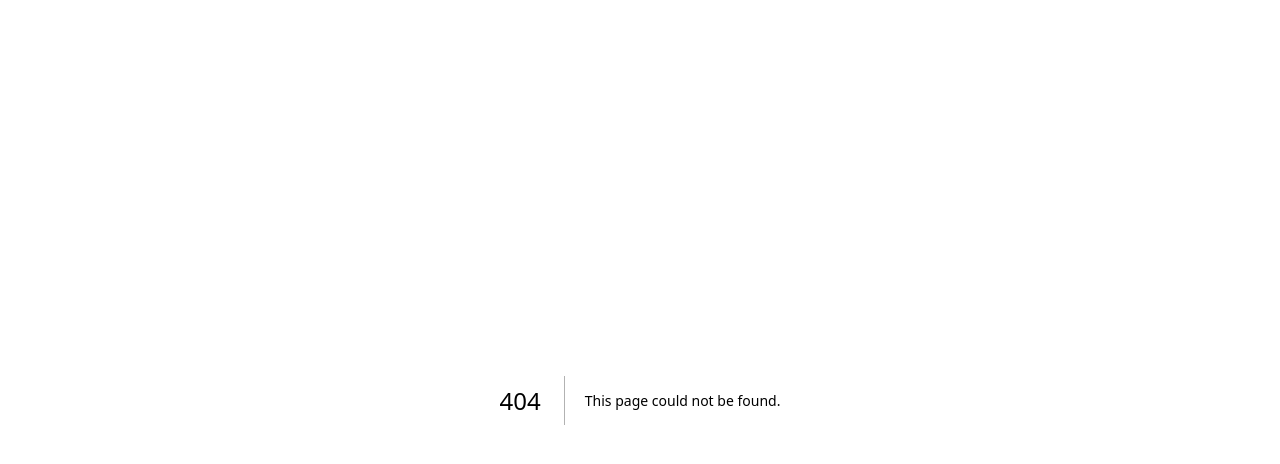
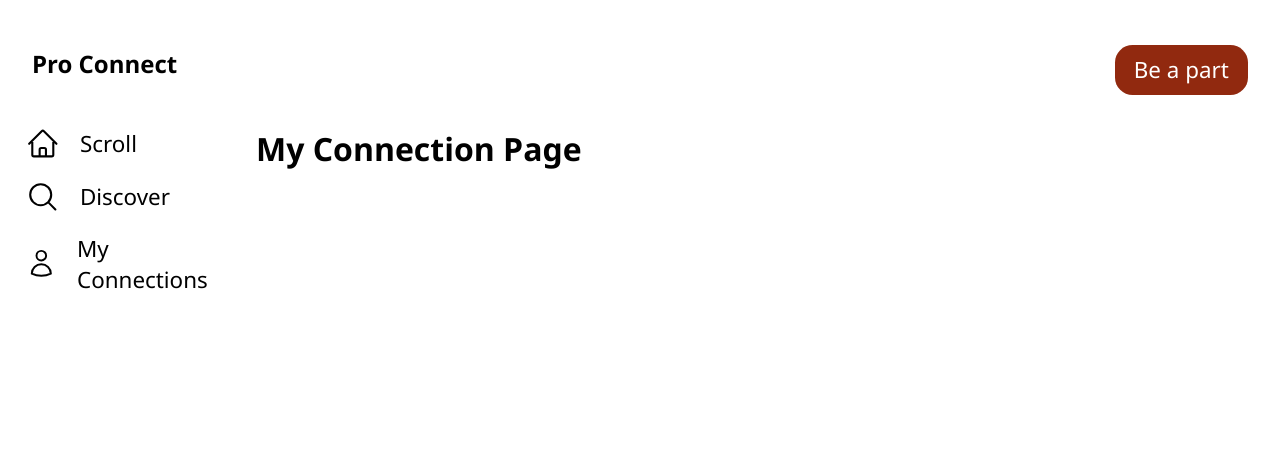
Before and after one commit to Tahil40/Social-Media-App, a Next.js app in the folder social-media-app/: page /connections in a window 1280 px wide. Before the commit this address had no page. Shown: the top 464 px of the page. Built offline with nearby package versions, Linux system fonts and the light colour scheme.

Commit message:
configuring_discover_connection_pages

```diff
--- /dev/null
+++ b/social-media-app/src/pages/connections/index.jsx
@@ -0,0 +1,13 @@
+import React from "react";
+import UserLayout from "@/layouts/userLayout";
+import DashboardLayout from "@/layouts/dashboardLayout";
+
+export default function MyConnectionPage() {
+  return (
+    <UserLayout>
+      <DashboardLayout>
+        <h1>My Connection Page</h1>
+      </DashboardLayout>
+    </UserLayout>
+  );
+}
```
Also changed, not shown: social-media-app/src/pages/discover/index.jsx (added, +13 -0 lines).
